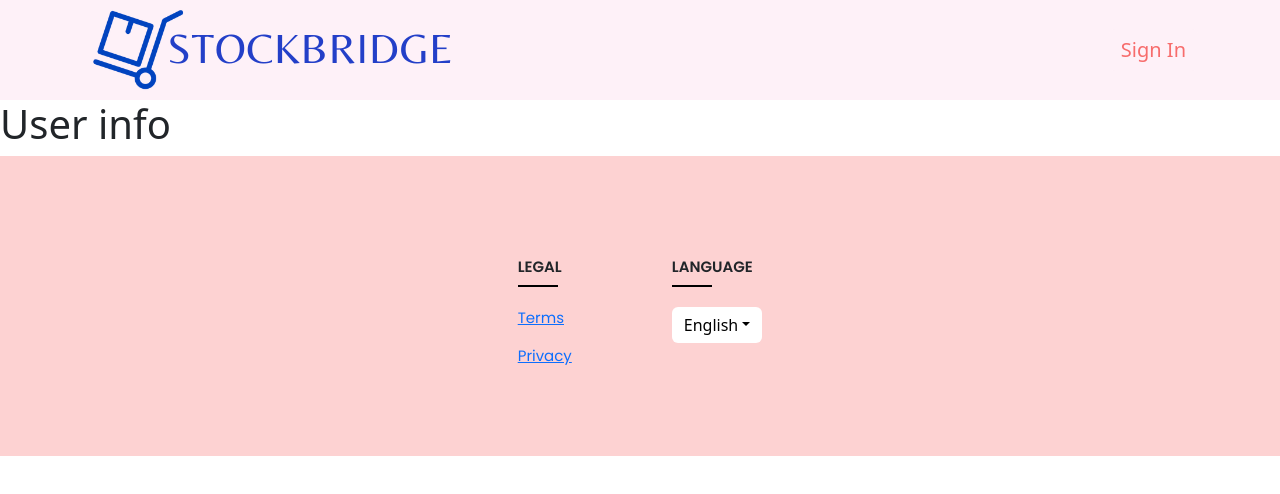
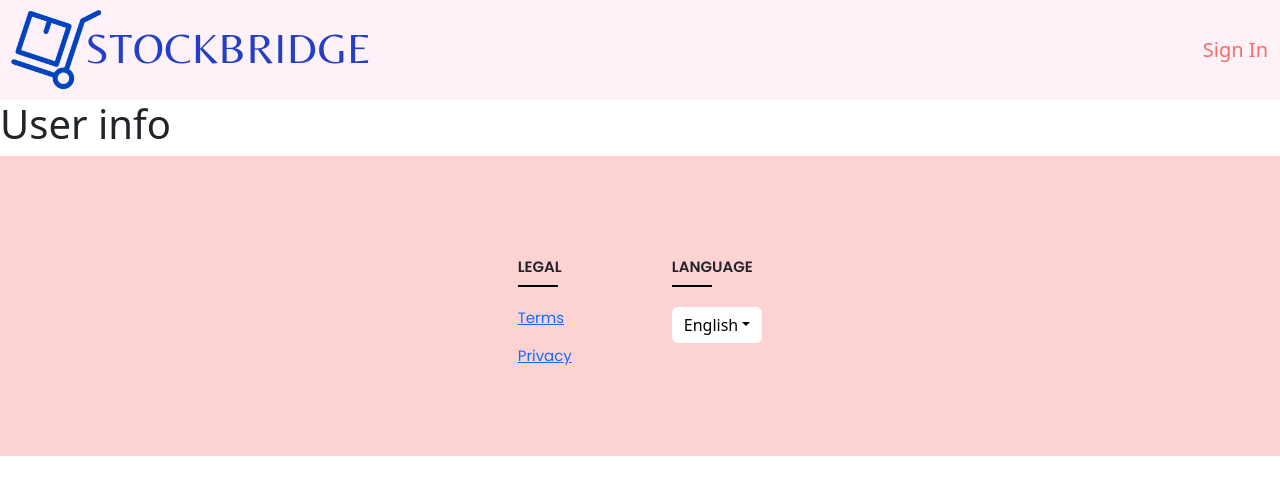
Before and after one commit to lups2000/stockbridge, a React (Create React App) app in the folder client/: page /userInfo in a window 1280 px wide. Shown: the top 494 px of the page. Built offline with nearby package versions, Linux system fonts and the light colour scheme.

Commit message:
create LoginContext and handle login

```diff
--- a/client/src/App.tsx
+++ b/client/src/App.tsx
@@ -5,15 +5,18 @@ import { Routes, Route } from "react-router-dom";
 import { UserInfo } from "./pages/UserInfo";
 import { SignUp } from "./pages/SignUp";
 import { SignIn } from "./pages/SignIn";
+import { LoginContextProvider } from "./contexts/LoginContext";
 
 function App() {
   return (
+    <LoginContextProvider>
       <Routes>
         <Route path="/" element={<Home />} />
         <Route path="/userInfo" element={<UserInfo />} />
         <Route path="/signUp" element={<SignUp />} />
         <Route path="/signIn" element={<SignIn />} />
       </Routes>
+    </LoginContextProvider>
   );
 }
 
--- a/client/src/components/Navbar.tsx
+++ b/client/src/components/Navbar.tsx
@@ -1,20 +1,32 @@
-import { Button, Container, Nav, Navbar as NavbarBS } from "react-bootstrap";
-//import userLogo from "../assets/user-logo.svg";
+import { Button, Nav, Navbar as NavbarBS } from "react-bootstrap";
+import userLogo from "../assets/user-logo.svg";
 import { useNavigate, NavLink } from "react-router-dom";
 import { palette } from "../utils/colors";
-import logo from "../assets/logo.svg"
+import logo from "../assets/logo.svg";
+import { useContext } from "react";
+import { LoginContext } from "../contexts/LoginContext";
 
 export function Navbar() {
   const navigate = useNavigate();
 
+  const { loggedIn, setLoggedIn, setUser } = useContext(LoginContext);
+
+  const handleLogoutClick = () => {
+    setLoggedIn(false);
+    setUser("");
+  };
+
   return (
-    <NavbarBS sticky="top" style={{ backgroundColor: palette.pageBG , height: 100}}>
-      <Container>
+    <NavbarBS
+      sticky="top"
+      style={{ backgroundColor: palette.pageBG, height: 100 }}
+    >
       <Nav className="me-auto">
         <Nav.Link to="/" as={NavLink}>
           <img src={logo} alt="logo" />
         </Nav.Link>
       </Nav>
+      {!loggedIn ? (
         <Button
           className="font-link"
           style={{
@@ -27,7 +39,21 @@ export function Navbar() {
         >
           Sign In
         </Button>
-        {/*<Button
+      ) : (
+        <div>
+          <Button
+            className="font-link"
+            style={{
+              backgroundColor: palette.pageBG,
+              border: "none",
+              color: palette.subSectionsBgAccent,
+              fontSize: 20,
+            }}
+            onClick={handleLogoutClick}
+          >
+            Logout
+          </Button>
+          <Button
             style={{
               backgroundColor: palette.pageBG,
               border: "none",
@@ -35,8 +61,9 @@ export function Navbar() {
             onClick={() => navigate("/userInfo")}
           >
             <img src={userLogo} alt="user info" />
-        </Button>*/}
-      </Container>
+          </Button>
+        </div>
+      )}
     </NavbarBS>
   );
 }
--- a/client/src/components/SignIn/LoginForm.tsx
+++ b/client/src/components/SignIn/LoginForm.tsx
@@ -1,14 +1,18 @@
-import { ChangeEvent, FC, FormEvent, useState } from "react";
+import { ChangeEvent, FC, FormEvent, useContext, useState } from "react";
 import { Button, Form } from "react-bootstrap";
 import { palette } from "../../utils/colors";
 import { BodyText } from "../Text/BodyText";
 import axiosClient from "../../api/apiClient";
-
+import { LoginContext } from "../../contexts/LoginContext";
+import { useNavigate } from "react-router-dom";
 
 export const LoginForm: FC = () => {
   const [email, setEmail] = useState<string>();
   const [password, setPassword] = useState<string>();
 
+  const { setLoggedIn, setUser } = useContext(LoginContext);
+
+  const navigate = useNavigate()
 
   const handleOnSubmit = async (e: FormEvent<HTMLFormElement>) => {
     e.preventDefault(); // Prevent the default submit and page reload
@@ -16,6 +20,7 @@ export const LoginForm: FC = () => {
     await axiosClient
       .post("/auth/login", { email, password })
       .catch((error) => {
+        //to do better
         if (!error?.response) {
           console.log("No Server Response");
         } else if (error.response?.status === 400) {
@@ -25,9 +30,14 @@ export const LoginForm: FC = () => {
         } else {
           console.log("Login Failed");
         }
+        setLoggedIn(false);
+        setUser("");
       })
       .then((response) => {
-        //TODO
+        setLoggedIn(true);
+        setUser(email ?? ""); // now i save the email as a string, but i must save the user
+
+        navigate("/") //return to the homepage
       });
   };
 
--- /dev/null
+++ b/client/src/contexts/LoginContext.tsx
@@ -0,0 +1,39 @@
+import { createContext, useState } from "react";
+import { User } from "../api/collections/user";
+
+export type LoginState = {
+  loggedIn: boolean;
+  setLoggedIn: (status: boolean) => void;
+  user: string; //in the future this is type User
+  setUser: (user: string) => void;
+};
+
+export type LoginContextProviderType = {
+  children: React.ReactNode;
+};
+
+export const LoginContext = createContext<LoginState>({
+  loggedIn: false,
+  setLoggedIn: () => null,
+  user: "",
+  setUser: () => null,
+});
+
+export const LoginContextProvider = ({
+  children,
+}: LoginContextProviderType) => {
+  const [loggedIn, setLoggedIn] = useState<boolean>(false);
+  const [user, setUser] = useState<string>(""); //type User in the future
+  return (
+    <LoginContext.Provider
+      value={{
+        loggedIn,
+        setLoggedIn: (status: boolean) => setLoggedIn(status),
+        user,
+        setUser: (user: string) => setUser(user),
+      }}
+    >
+      {children}
+    </LoginContext.Provider>
+  );
+};
```
Lines whose indentation alone changed are shown as unchanged.
